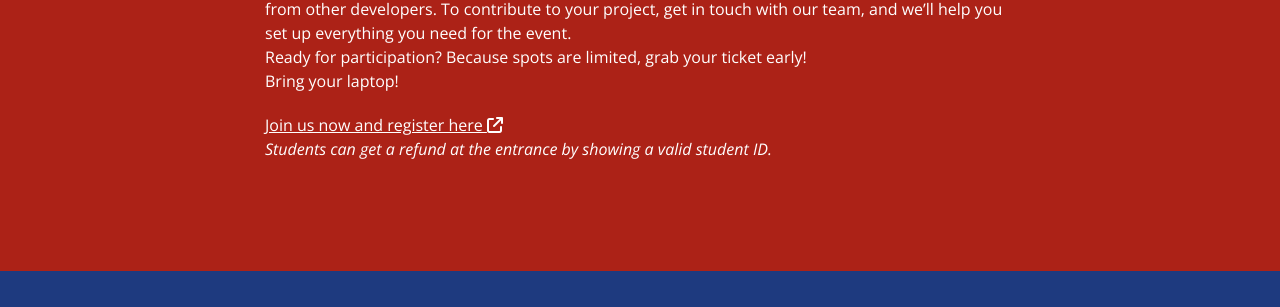
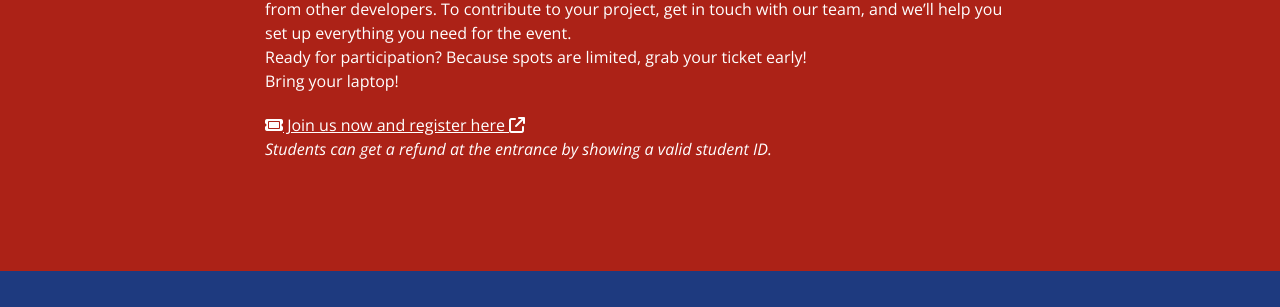
Before and after one commit to hack-commit-push/winterthur2025, a Jekyll site: the page built from index.html, in a window 1280 px wide and 900 px high, scrolled down 1482 px. Shown: the part 143-450 px from the top of the window. Built offline with Jekyll 4.4.1, drawn with Linux system fonts in a browser that asks for light colours.

Commit message:
corr
corr

```diff
--- a/_includes/about.html
+++ b/_includes/about.html
@@ -31,7 +31,7 @@
 
                 {% if site.registration_link %}
                     <p class="text-left fs-3">
-                        <a rel="noopener" target="_blank" href="{{site.registration_link}}"><i class="bi bi-ticket-perforated"></i> Join us now and register here <i class="fa fa-external-link" aria-hidden="true"></i></a>
+                        <a rel="noopener" target="_blank" href="{{site.registration_link}}"><i class="fa-solid fa-ticket"></i><i class="bi bi-ticket-perforated"></i> Join us now and register here <i class="fa fa-external-link" aria-hidden="true"></i></a>
                         <br/> <i>Students can get a refund at the entrance by showing a valid student ID.</i>
                     </p>
                 {% endif %}
```
